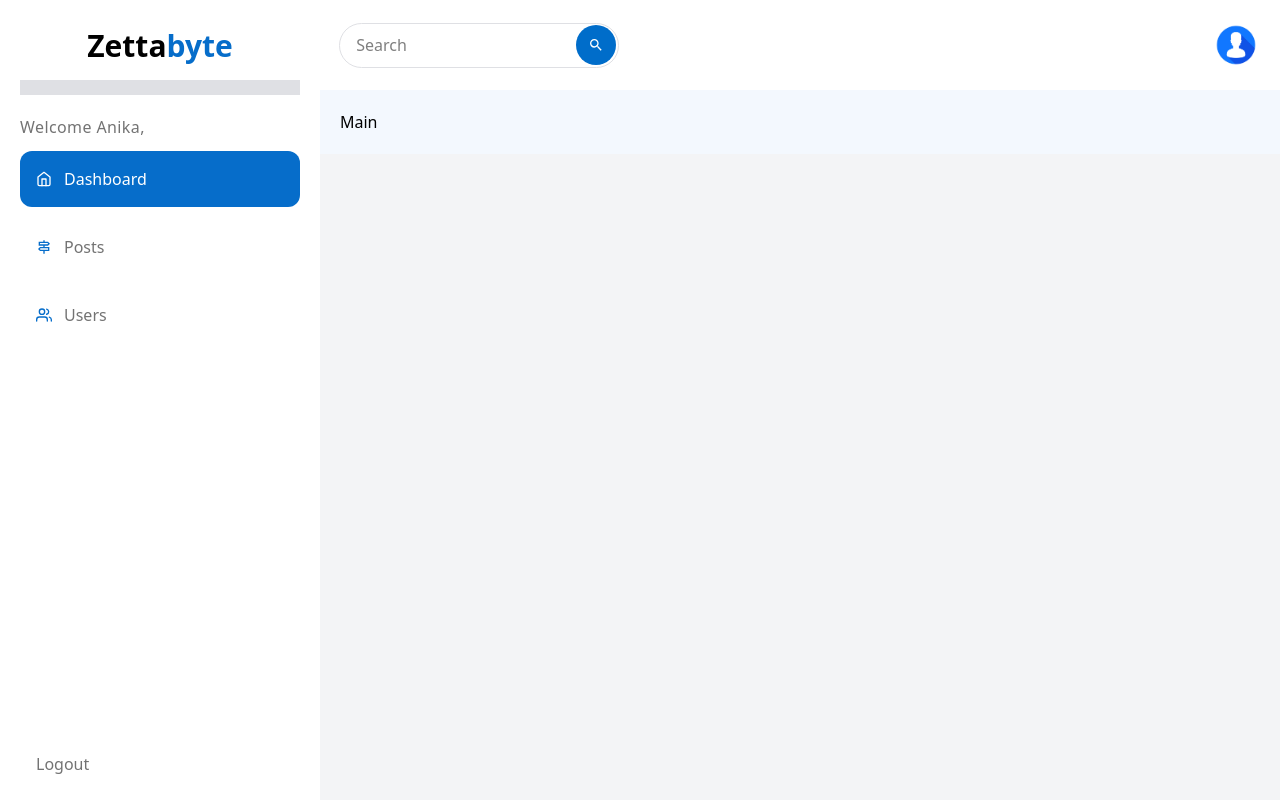
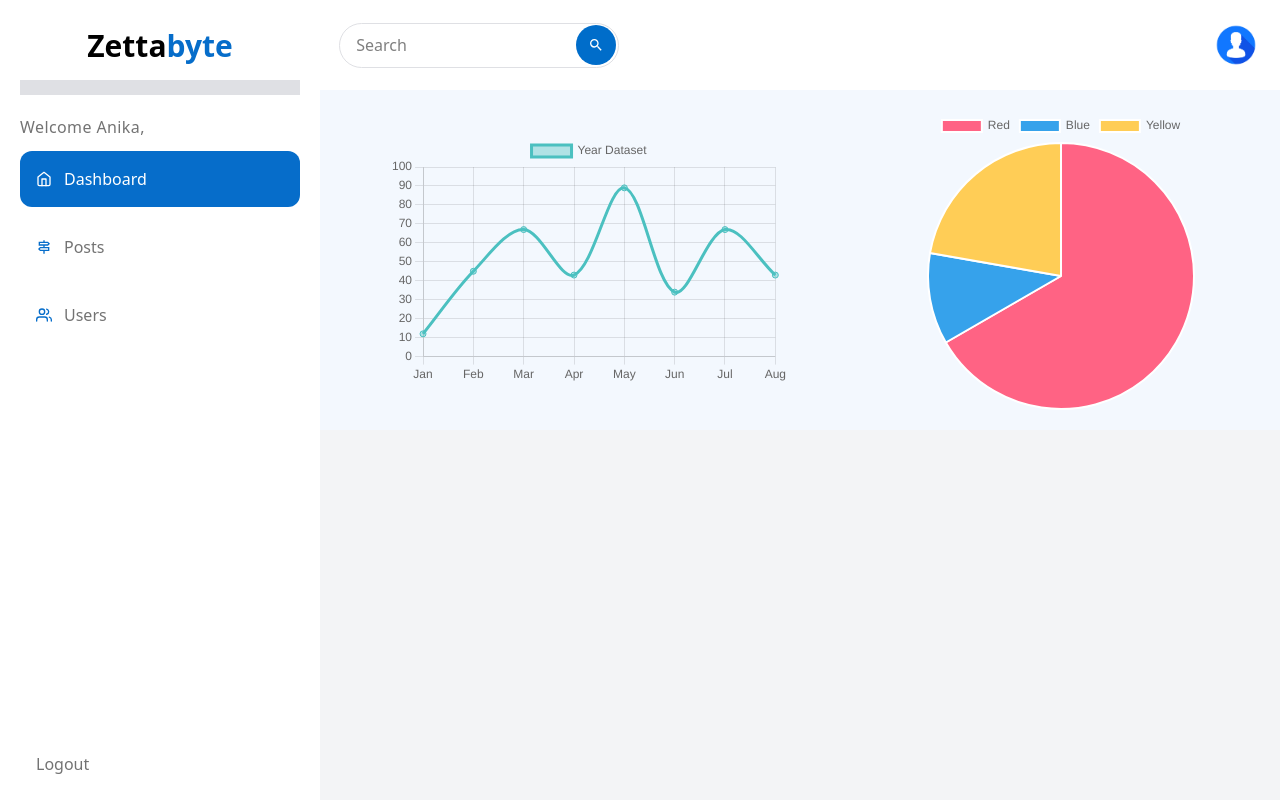
Before and after one commit to AnikaTahshin/zbt-dashboard, a Next.js app: page / in a window 1280 px wide. Built offline with nearby package versions, Linux system fonts and the light colour scheme; a web font is replaced by a local one.

Commit message:
line chart and pie chart shown on dashboard page

```diff
--- a/components/Main.tsx
+++ b/components/Main.tsx
@@ -1,9 +1,85 @@
-import React from 'react'
+"use client";
+import React from "react";
+import dynamic from "next/dynamic";
+import "chart.js/auto";
+
+// Line chart
+const Line = dynamic(() => import("react-chartjs-2").then((mod) => mod.Line), {
+  ssr: false,
+});
+
+// Pie chart
+const Pie = dynamic(() => import("react-chartjs-2").then((mod) => mod.Pie), {
+  ssr: false,
+});
+
+const labels = ["Jan", "Feb", "Mar", "Apr", "May", "Jun", "Jul", "Aug"];
+const datasets = [12, 45, 67, 43, 89, 34, 67, 43];
+
+// Line chart data
+const data = {
+  labels,
+  datasets: [
+    {
+      label: "Year Dataset",
+      data: datasets,
+      fill: false,
+      borderColor: "rgb(75, 192, 192)",
+      backgroundColor: "rgba(75, 192, 192, 0.4)",
+      tension: 0.4,
+    },
+  ],
+};
+
+// Line chart options
+const options = {
+  responsive: true,
+  maintainAspectRatio: false,
+  animations: {
+    tension: {
+      duration: 1500,
+      easing: "easeInOutQuart" as const,
+      from: 1,
+      to: 0,
+      loop: true,
+    },
+  },
+  scales: {
+    y: {
+      min: 0,
+      max: 100,
+    },
+  },
+};
+
+// Pie chart data
+const data2 = {
+  labels: ["Red", "Blue", "Yellow"],
+  datasets: [
+    {
+      label: "My First Dataset",
+      data: [300, 50, 100],
+      backgroundColor: [
+        "rgb(255, 99, 132)",
+        "rgb(54, 162, 235)",
+        "rgb(255, 205, 86)",
+      ],
+      hoverOffset: 4,
+    },
+  ],
+};
 
 const Main = () => {
   return (
-    <div>Main</div>
-  )
-}
+    <div className="flex gap-6 w-full justify-around items-center">
+      <div style={{ width: "400px", height: "250px" }}>
+        <Line data={data} options={options} />
+      </div>
+      <div style={{ width: "300px", height: "300px" }}>
+        <Pie data={data2} />
+      </div>
+    </div>
+  );
+};
 
-export default Main
+export default Main;
--- a/package.json
+++ b/package.json
@@ -8,8 +8,10 @@
     "start": "next start"
   },
   "dependencies": {
+    "chart.js": "^4.5.0",
     "next": "15.5.3",
     "react": "19.1.0",
+    "react-chartjs-2": "^5.3.0",
     "react-dom": "19.1.0",
     "react-icons": "^5.5.0"
   },
```
Also changed, not shown: 1 other file (tests, documents, lock files or other folders).
